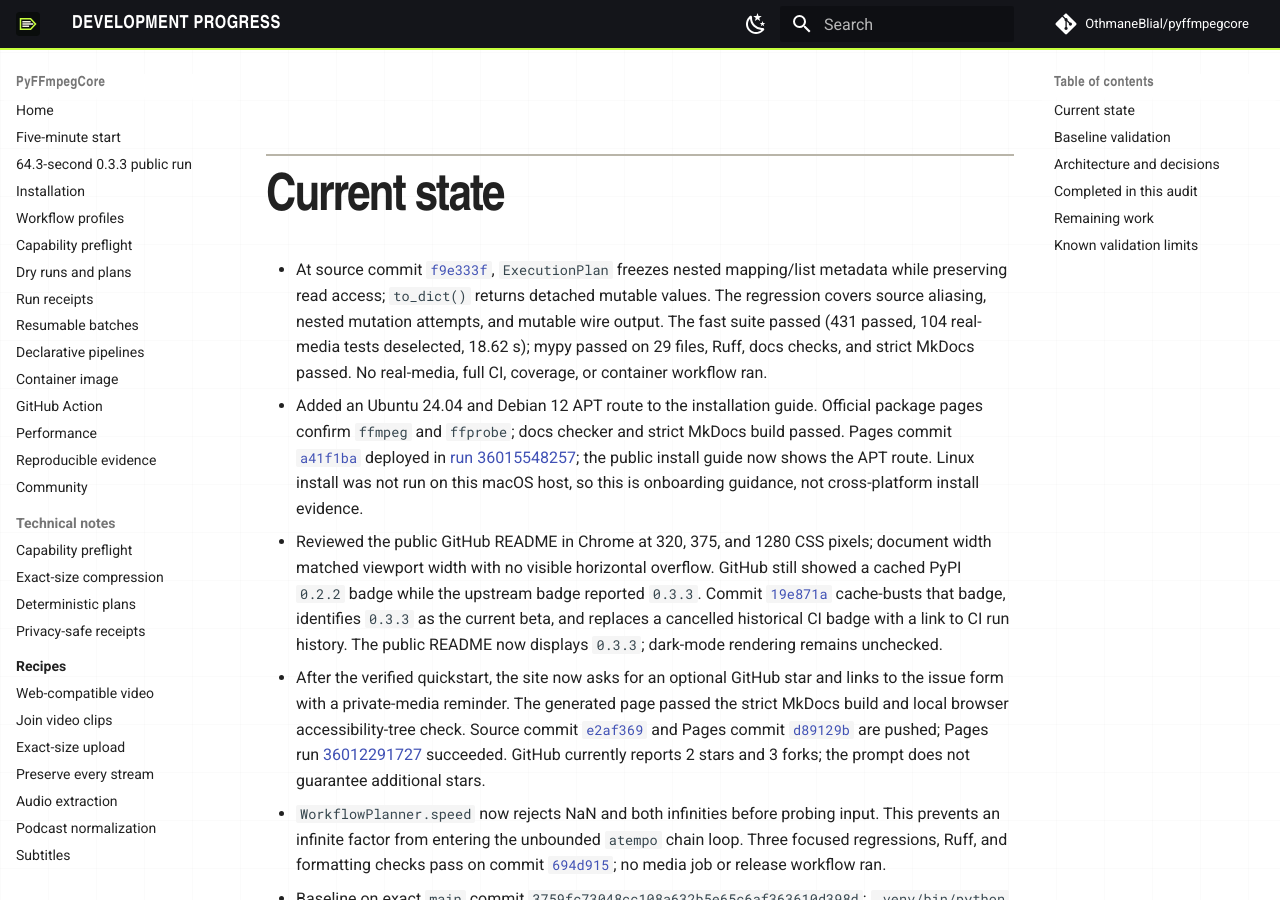
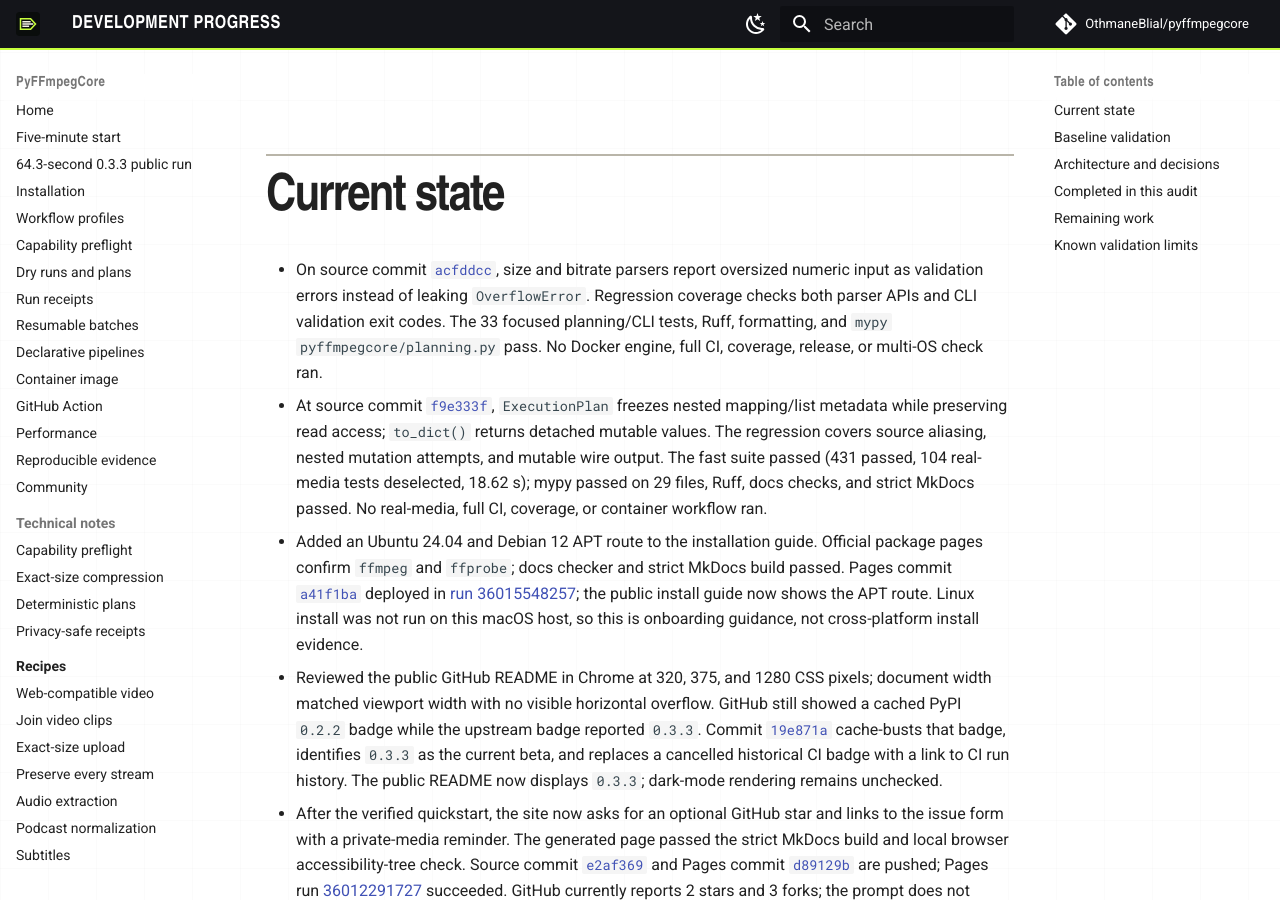
Before and after one commit to OthmaneBlial/pyffmpegcore, an MkDocs documentation site: the page built from docs/PROGRESS.md, in a window 1280 px wide and 900 px high, scrolled down 382 px. Built offline with MkDocs 1.6.1 and Material for MkDocs 9.7.7, drawn with Linux system fonts in a browser that asks for light colours; comment, search, counter and statistics services are not loaded.

Commit message:
docs: record numeric input validation fix

```diff
--- a/docs/PROGRESS.md
+++ b/docs/PROGRESS.md
@@ -4,6 +4,13 @@ Updated: 2026-09-24
 
 ## Current state
 
+- On source commit
+  [`acfddcc`](https://github.com/OthmaneBlial/pyffmpegcore/commit/acfddcc8756f2c7dd15b74c1e54e587b8c6f0014),
+  size and bitrate parsers report oversized numeric input as validation errors
+  instead of leaking `OverflowError`. Regression coverage checks both parser
+  APIs and CLI validation exit codes. The 33 focused planning/CLI tests, Ruff,
+  formatting, and `mypy pyffmpegcore/planning.py` pass. No Docker engine, full
+  CI, coverage, release, or multi-OS check ran.
 - At source commit
   [`f9e333f`](https://github.com/OthmaneBlial/pyffmpegcore/commit/f9e333f6ac6c710513727a788d3f4e46840471aa),
   `ExecutionPlan` freezes nested mapping/list metadata while preserving read
```
